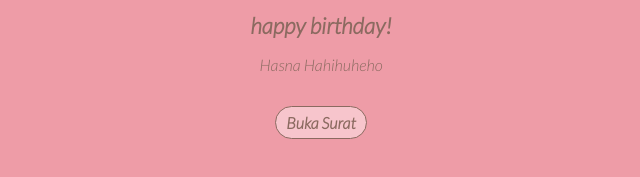
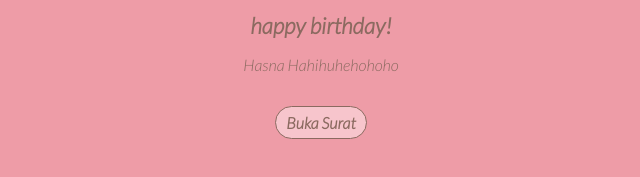
Before and after one commit to Alityqahar/ultah, a plain HTML site: page index.html in a window 1280 px wide. Both pictures are taken after a click on the button "Mulai". Shown: the part 351-528 px from the top of the page, 327-967 px from the left. Drawn offline with Linux system fonts and the light colour scheme.

Commit message:
Update index.html

```diff
--- a/index.html
+++ b/index.html
@@ -201,7 +201,7 @@ document.addEventListener('keydown', tryPlayAudio);
   </svg>
   <div class="text">
       <h1>happy birthday!</h1>
-      <p>Hasna Hahihuheho</p>
+      <p>Hasna Hahihuhehohoho</p>
   </div>
   <button id="suratBtn" style="display:none; margin: 2em auto 0 auto; display: block;">Buka Surat</button>
   <div id="modalSurat" style="display:none; position:fixed; z-index:1000; left:0; top:0; width:100vw; height:100vh; background:rgba(0,0,0,0.7); align-items:center; justify-content:center;">
```
